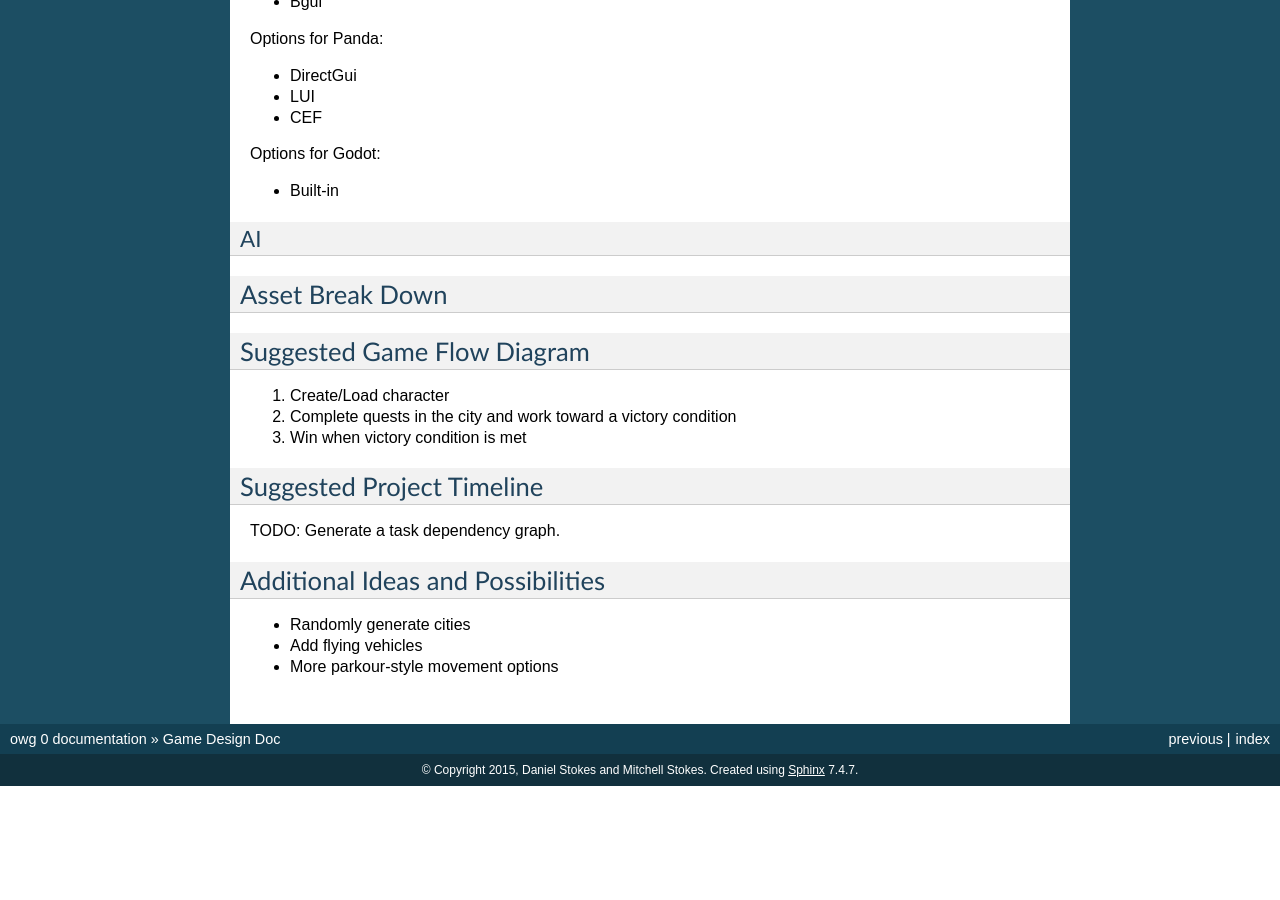
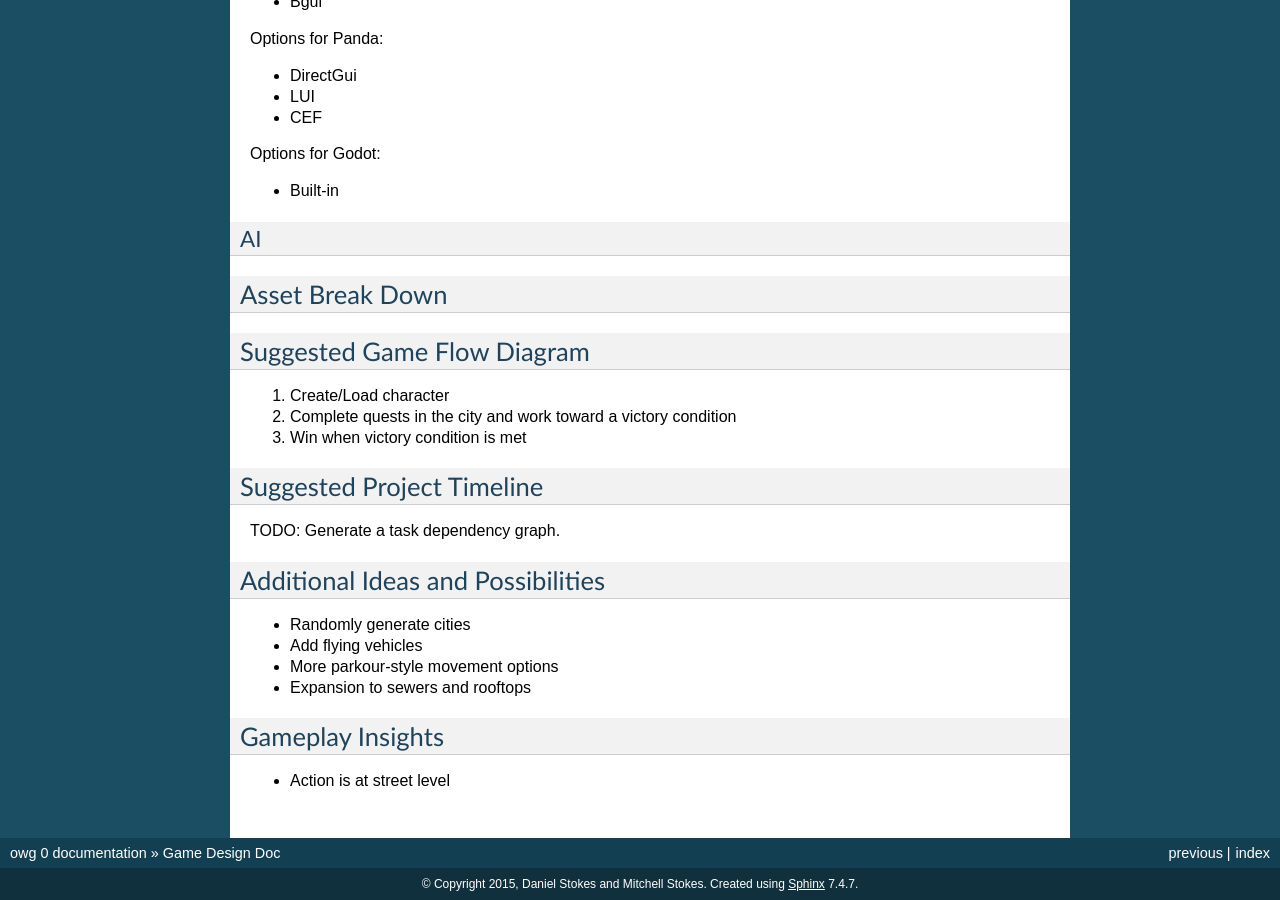
Before and after one commit to Moguri/owg, a Sphinx documentation site: the page built from docs/gdd.rst, in a window 1280 px wide and 900 px high, scrolled down 2784 px. Built offline with Sphinx 7.4.7, drawn with Linux system fonts in a browser that asks for light colours; before the commit the page ends 3570 px from its top, so only the background shows below that.

Commit message:
GDD: Adding notes about focusing on street level action

```diff
--- a/docs/gdd.rst
+++ b/docs/gdd.rst
@@ -188,3 +188,9 @@ Additional Ideas and Possibilities
 * Randomly generate cities
 * Add flying vehicles
 * More parkour-style movement options
+* Expansion to sewers and rooftops
+
+Gameplay Insights
+=================
+
+* Action is at street level
```
